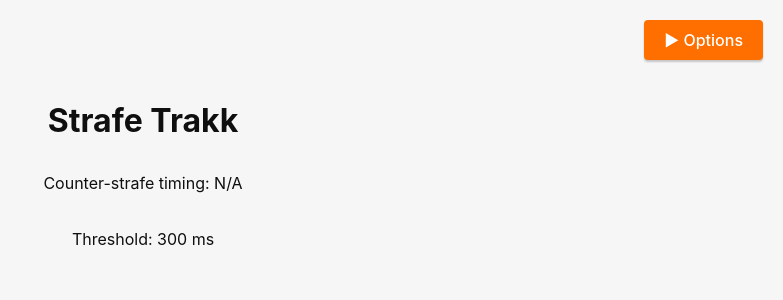
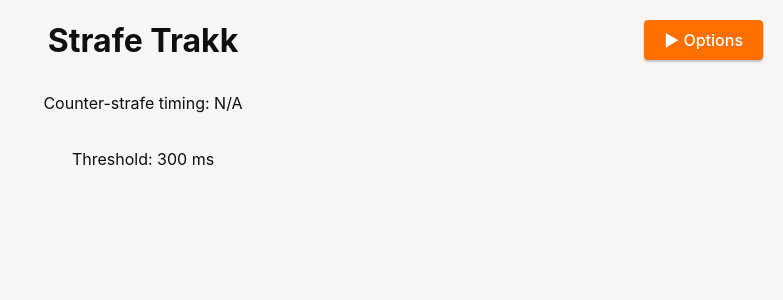
Before and after one commit to AaronCasildo/strafe-trakk, a React (Vite) app: page / in a window 1280 px wide. Shown: the top 300 px of the page, without its empty margins (497-1280 px from the left). Built offline with nearby package versions, Linux system fonts and the light colour scheme.

Commit message:
chore(fix): remove padding on top of title container

```diff
--- a/src/App.css
+++ b/src/App.css
@@ -23,7 +23,7 @@
 
 .container {
   margin: 0;
-  padding-top: 10vh;
+  padding-top: 0;
   display: flex;
   flex-direction: column;
   justify-content: center;
```
